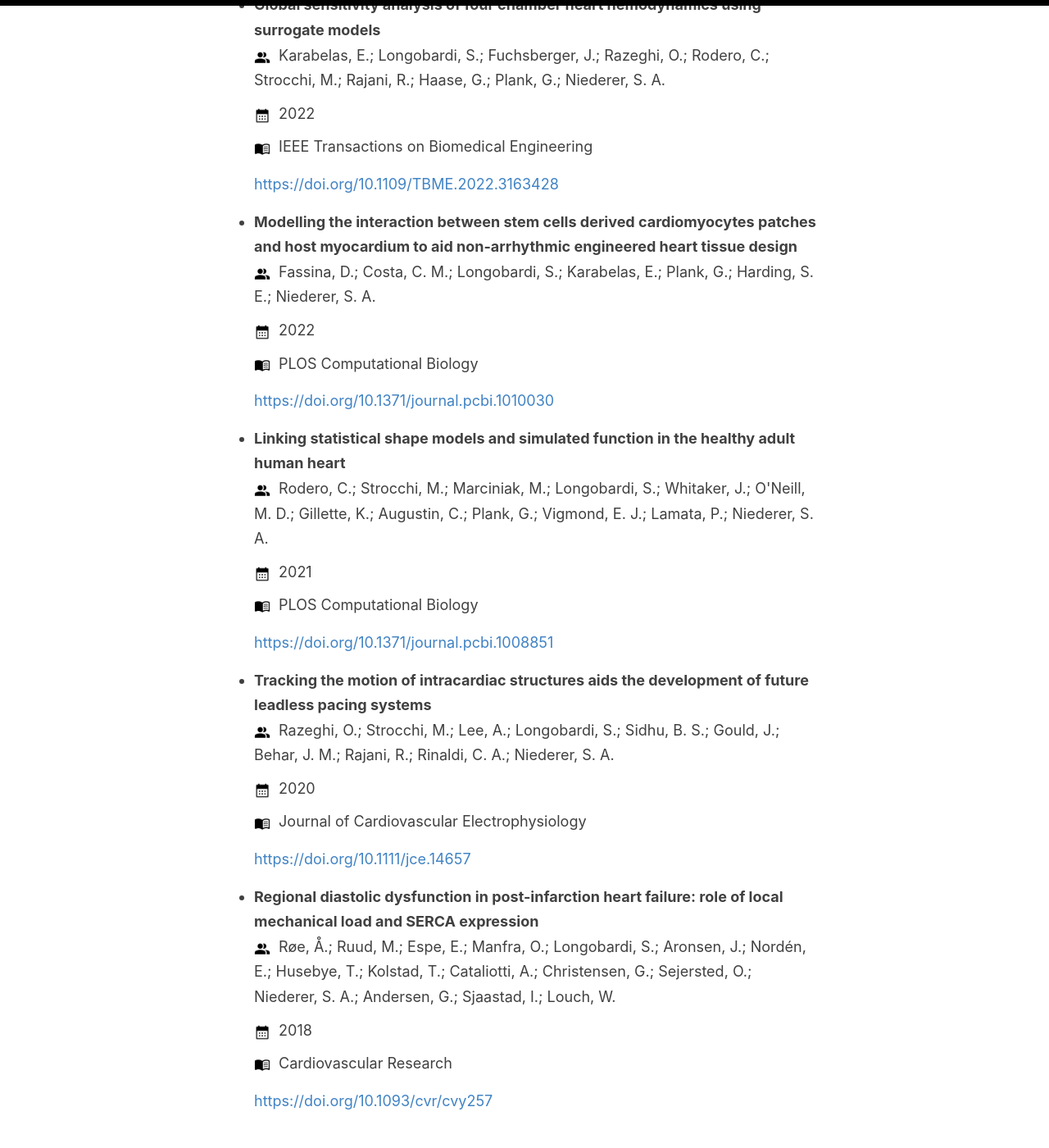
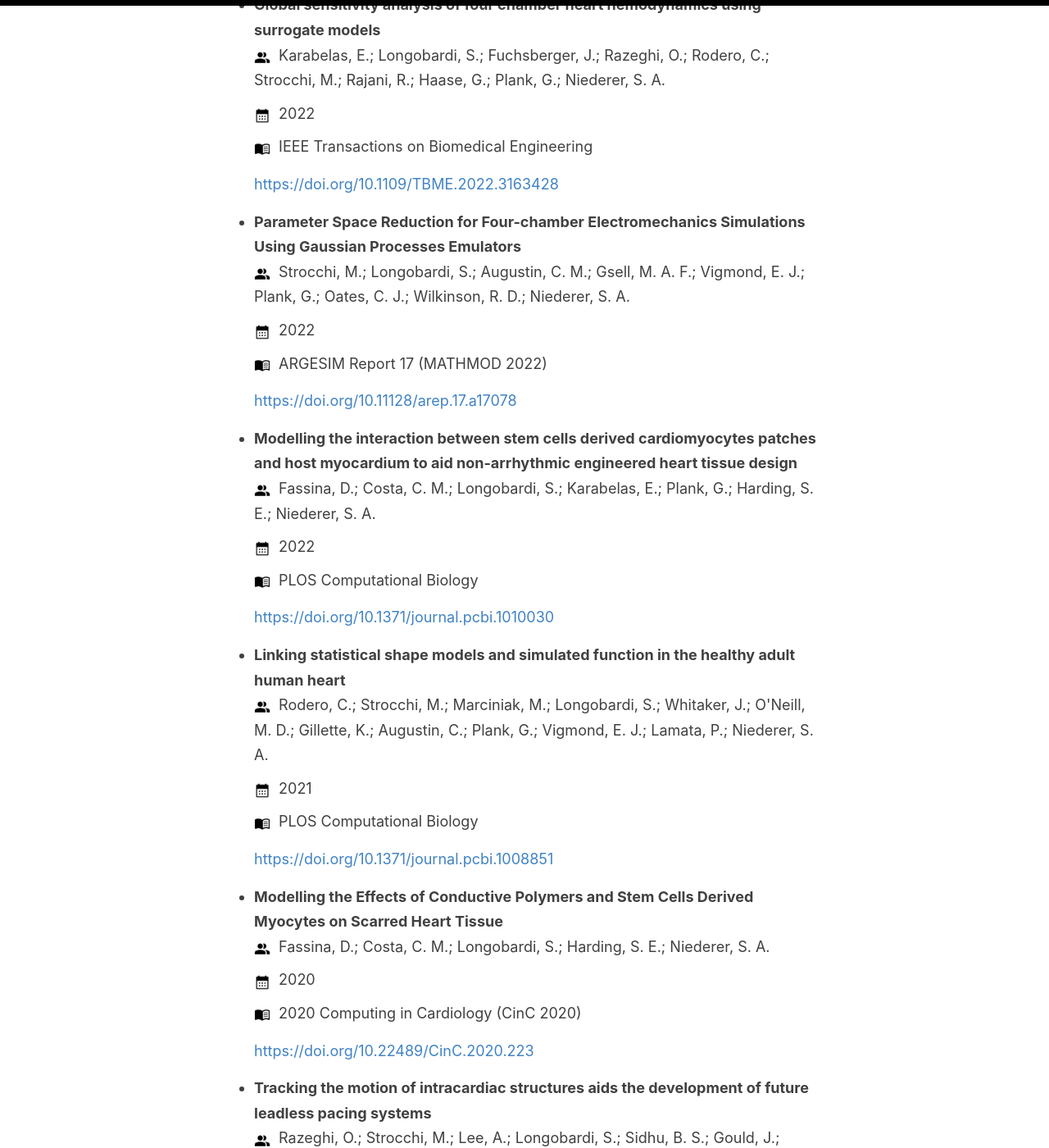
Before and after one commit to stelong/stelong.github.io, a Jekyll site: the page built from _pages/publications.md, in a window 1280 px wide and 1400 px high, scrolled down 2352 px. Shown: the whole window at 82% size. Built offline with Jekyll 4.4.1, drawn with Linux system fonts in a browser that asks for light colours.

Commit message:
Adding other 2 publications I have co-authored

```diff
--- a/_data/publications_others.yml
+++ b/_data/publications_others.yml
@@ -22,6 +22,12 @@
   journal: IEEE Transactions on Biomedical Engineering
   link: https://doi.org/10.1109/TBME.2022.3163428
 
+- title: Parameter Space Reduction for Four-chamber Electromechanics Simulations Using Gaussian Processes Emulators
+  authors: Strocchi, M.; Longobardi, S.; Augustin, C. M.; Gsell, M. A. F.; Vigmond, E. J.; Plank, G.; Oates, C. J.; Wilkinson, R. D.; Niederer, S. A.
+  year: 2022
+  journal: ARGESIM Report 17 (MATHMOD 2022)
+  link: https://doi.org/10.11128/arep.17.a17078
+
 - title: Modelling the interaction between stem cells derived cardiomyocytes patches and host myocardium to aid non-arrhythmic engineered heart tissue design
   authors: Fassina, D.; Costa, C. M.; Longobardi, S.; Karabelas, E.; Plank, G.; Harding, S. E.; Niederer, S. A.
   year: 2022
@@ -34,6 +40,12 @@
   journal: PLOS Computational Biology
   link: https://doi.org/10.1371/journal.pcbi.1008851
 
+- title: Modelling the Effects of Conductive Polymers and Stem Cells Derived Myocytes on Scarred Heart Tissue
+  authors: Fassina, D.; Costa, C. M.; Longobardi, S.; Harding, S. E.; Niederer, S. A.
+  year: 2020
+  journal: 2020 Computing in Cardiology (CinC 2020)
+  link: https://doi.org/10.22489/CinC.2020.223
+
 - title: Tracking the motion of intracardiac structures aids the development of future leadless pacing systems
   authors: Razeghi, O.; Strocchi, M.; Lee, A.; Longobardi, S.; Sidhu, B. S.; Gould, J.; Behar, J. M.; Rajani, R.; Rinaldi, C. A.; Niederer, S. A.
   year: 2020
```
